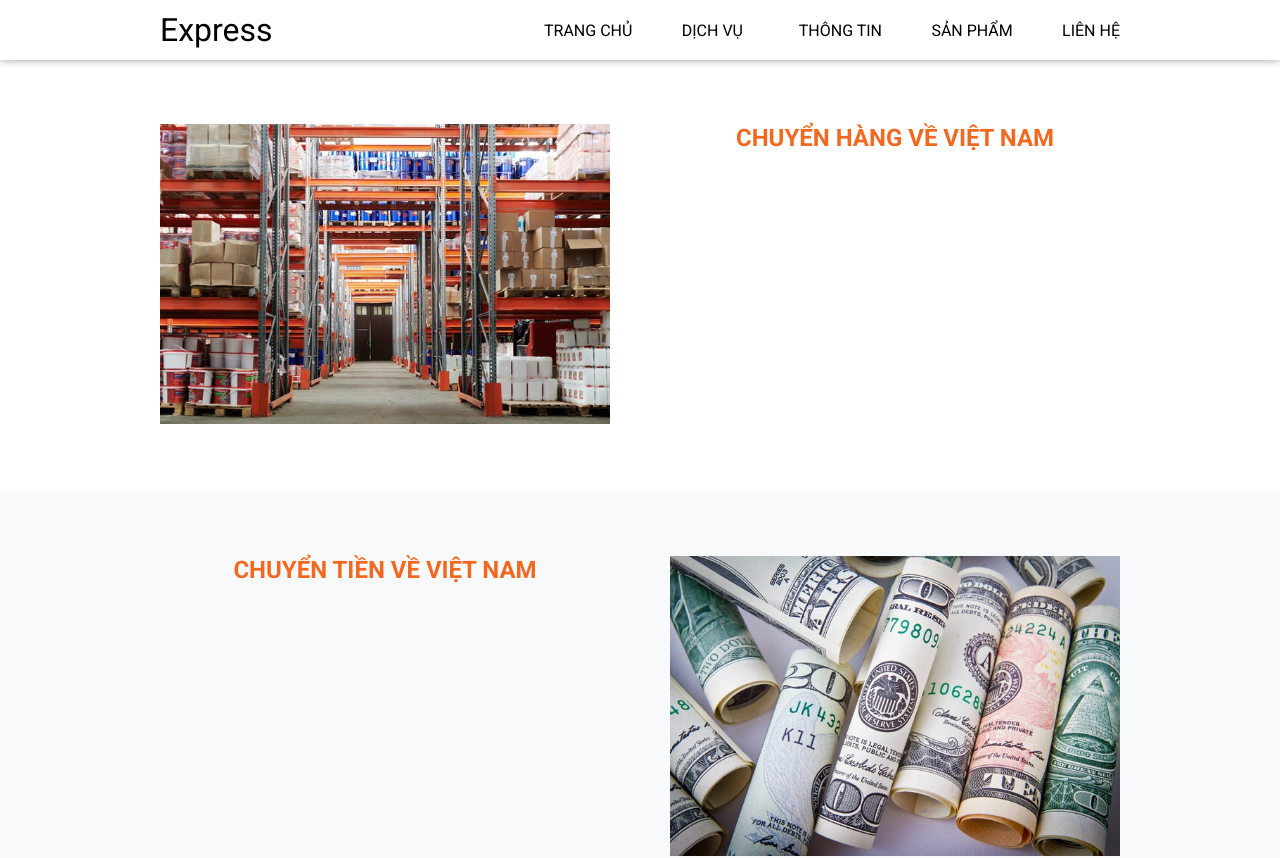
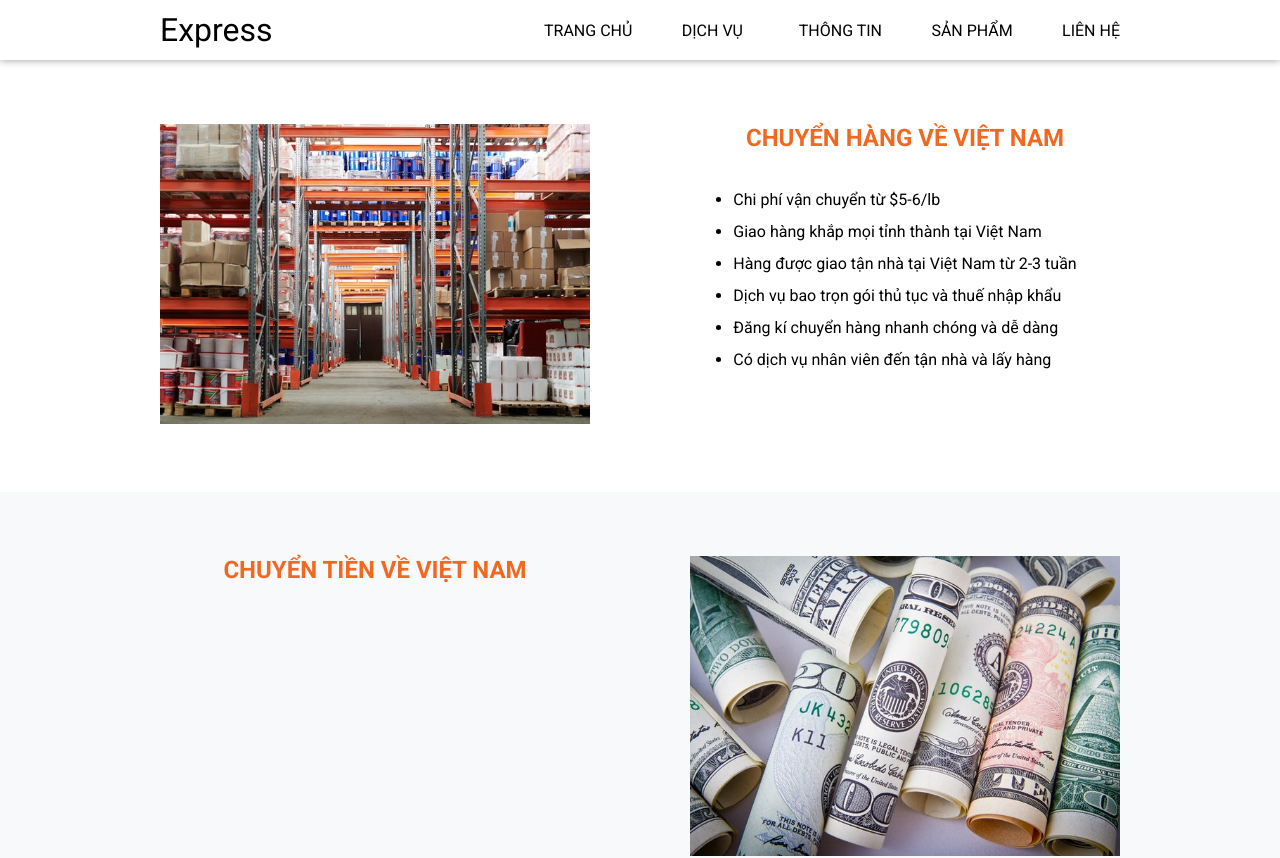
Before and after one commit to huyhoangk21/client-express-nextjs, a Next.js app: page /service in a window 1280 px wide. Shown: the top 858 px of the page. Built offline with nearby package versions, Linux system fonts and the light colour scheme; some icons are missing.

Commit message:
test layout

```diff
--- a/components/ServicePage/Service.styled.js
+++ b/components/ServicePage/Service.styled.js
@@ -6,17 +6,29 @@ export const ServiceContent = styled(Container)`
   display: flex;
   flex-wrap: wrap;
   align-items: start;
+  justify-content: center;
   background-color: ${props =>
     props.bg ? props.theme.backgroundColor : 'white'};
 
   @media screen and (min-width: 992px) {
     flex-direction: ${props => (props.bg ? 'row-reverse' : 'row')};
+    justify-content: space-between;
+  }
+
+  .content {
   }
 `;
 
 const Col = styled.div`
   width: 100%;
-  max-width: 450px;
+
+  @media screen and (min-width: 992px) {
+    width: 370px;
+  }
+
+  @media screen and (min-width: 1200px) {
+    width: 430px;
+  }
 
   img {
     width: 100%;
@@ -26,6 +38,19 @@ const Col = styled.div`
 
   ${SectionTitle} {
     font-size: 1.5rem;
+    margin-top: 2rem;
+
+    @media screen and (min-width: 992px) {
+      margin-top: 0;
+    }
+  }
+
+  .content {
+    margin-top: 2rem;
+    line-height: 2rem;
+    display: flex;
+    justify-content: center;
+    align-items: center;
   }
 `;
 
--- a/pages/service.js
+++ b/pages/service.js
@@ -14,6 +14,16 @@ export default function Service() {
           </ServiceContent.Col>
           <ServiceContent.Col>
             <SectionTitle>Chuyển hàng về Việt Nam</SectionTitle>
+            <div className='content'>
+              <ul>
+                <li>Chi phí vận chuyển từ $5-6/lb</li>
+                <li>Giao hàng khắp mọi tỉnh thành tại Việt Nam</li>
+                <li>Hàng được giao tận nhà tại Việt Nam từ 2-3 tuần</li>
+                <li>Dịch vụ bao trọn gói thủ tục và thuế nhập khẩu</li>
+                <li>Đăng kí chuyển hàng nhanh chóng và dễ dàng</li>
+                <li>Có dịch vụ nhân viên đến tận nhà và lấy hàng</li>
+              </ul>
+            </div>
           </ServiceContent.Col>
         </ServiceContent>
         <ServiceContent bg id='service2'>
@@ -25,6 +35,7 @@ export default function Service() {
           </ServiceContent.Col>
           <ServiceContent.Col>
             <SectionTitle>Chuyển tiền về Việt Nam</SectionTitle>
+            <div className='content'></div>
           </ServiceContent.Col>
         </ServiceContent>
         <ServiceContent id='service3'>
@@ -36,6 +47,7 @@ export default function Service() {
           </ServiceContent.Col>
           <ServiceContent.Col>
             <SectionTitle>Mua hàng</SectionTitle>
+            <div className='content'></div>
           </ServiceContent.Col>
         </ServiceContent>
         <ServiceContent bg id='service4'>
@@ -47,6 +59,7 @@ export default function Service() {
           </ServiceContent.Col>
           <ServiceContent.Col>
             <SectionTitle>In ấn</SectionTitle>
+            <div className='content'></div>
           </ServiceContent.Col>
         </ServiceContent>
         <ServiceContent id='service5'>
@@ -58,6 +71,7 @@ export default function Service() {
           </ServiceContent.Col>
           <ServiceContent.Col>
             <SectionTitle>Chuyển hàng nội địa Mỹ</SectionTitle>
+            <div className='content'></div>
           </ServiceContent.Col>
         </ServiceContent>
         <ServiceContent bg id='service6'>
@@ -69,6 +83,7 @@ export default function Service() {
           </ServiceContent.Col>
           <ServiceContent.Col>
             <SectionTitle>Sản phẩm</SectionTitle>
+            <div className='content'></div>
           </ServiceContent.Col>
         </ServiceContent>
       </div>
```
